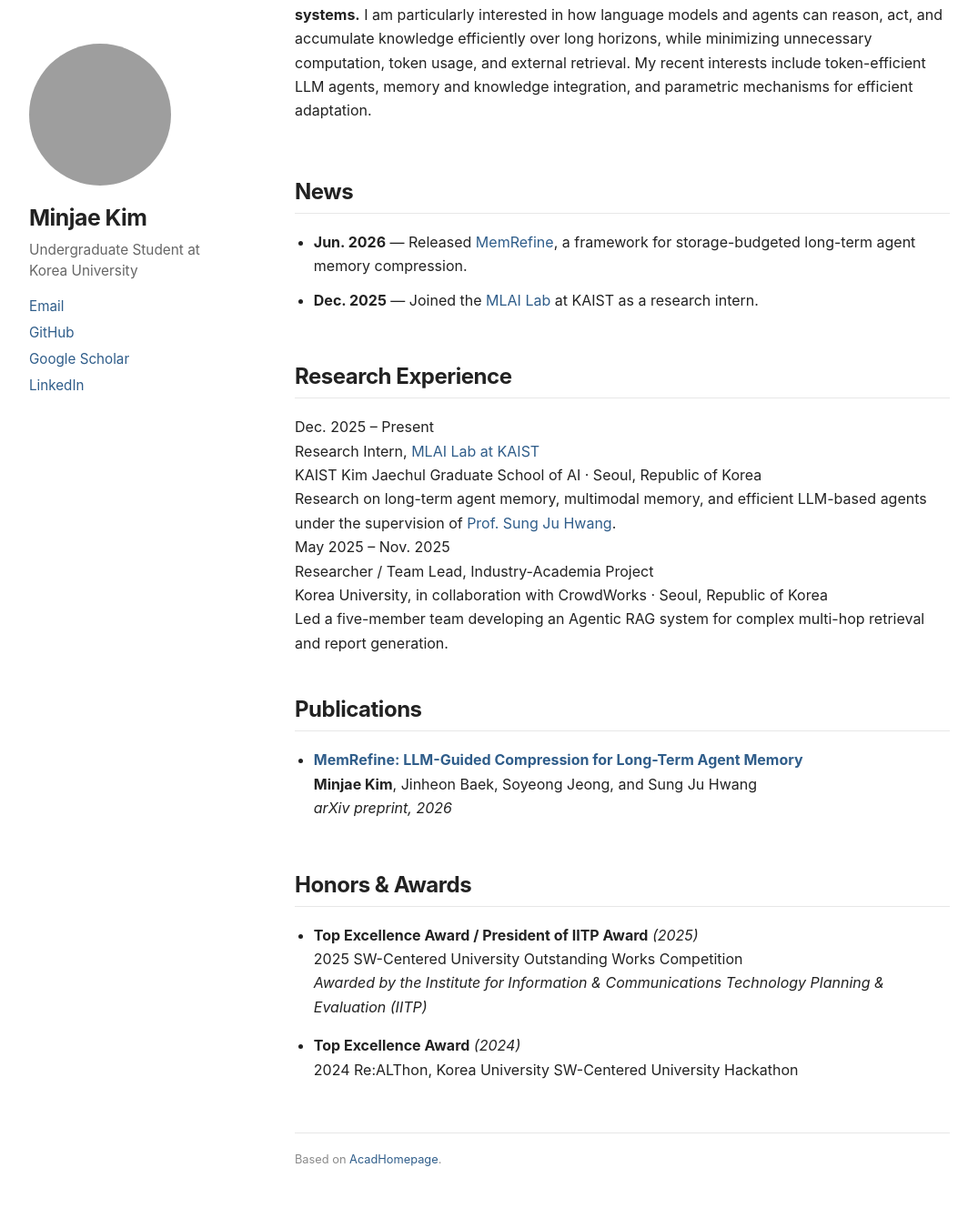
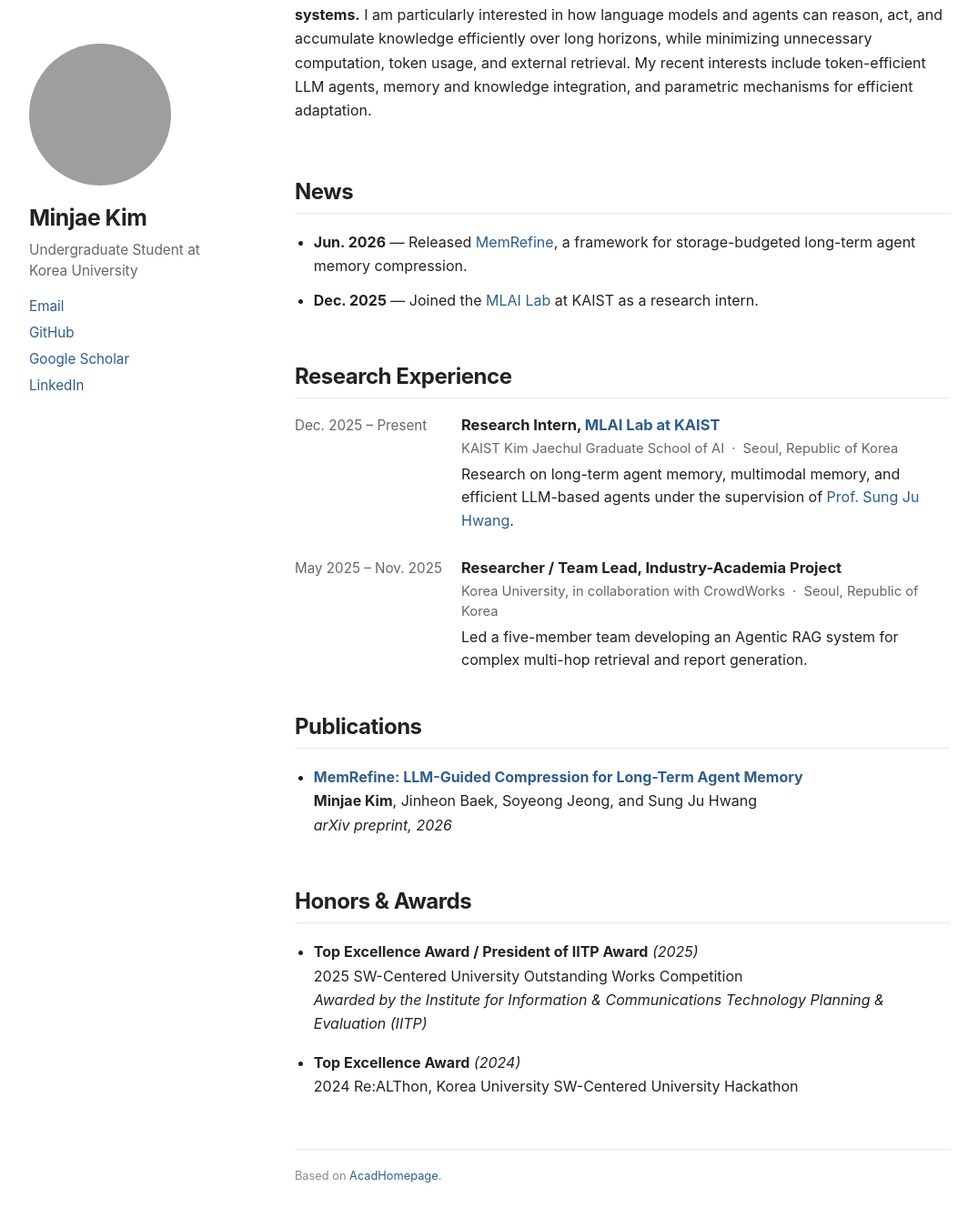
Before and after one commit to kmj200392/kmj200392.github.io, a Jekyll site: the page built from _pages/about.md, in a window 1280 px wide and 1400 px high, scrolled down 241 px. Shown: the top 1339 px of the window at 91% size, without its empty margins (88-1163 px from the left). Built offline with Jekyll 4.4.1, drawn with Linux system fonts in a browser that asks for light colours; grey boxes are pictures that could not be loaded.

Commit message:
Style research experience section

```diff
--- a/assets/css/main.css
+++ b/assets/css/main.css
@@ -123,6 +123,62 @@ a:focus {
   font-weight: 650;
 }
 
+.experience-list {
+  display: flex;
+  flex-direction: column;
+  gap: 28px;
+}
+
+.experience-item {
+  display: grid;
+  grid-template-columns: 155px minmax(0, 1fr);
+  column-gap: 28px;
+  align-items: start;
+}
+
+.experience-date {
+  color: var(--muted);
+  font-size: 0.95rem;
+  line-height: 1.55;
+  white-space: nowrap;
+}
+
+.experience-title {
+  font-weight: 700;
+  font-size: 1.03rem;
+  line-height: 1.45;
+  margin-bottom: 2px;
+}
+
+.experience-meta {
+  color: var(--muted);
+  font-size: 0.92rem;
+  line-height: 1.5;
+  margin-bottom: 5px;
+}
+
+.experience-meta span {
+  padding: 0 4px;
+}
+
+.experience-description {
+  line-height: 1.58;
+}
+
+@media (max-width: 620px) {
+  .experience-item {
+    display: block;
+  }
+
+  .experience-date {
+    margin-bottom: 4px;
+  }
+
+  .experience-meta span {
+    display: none;
+  }
+}
+
 .template-credit {
   margin-top: 56px !important;
   padding-top: 18px;
```
